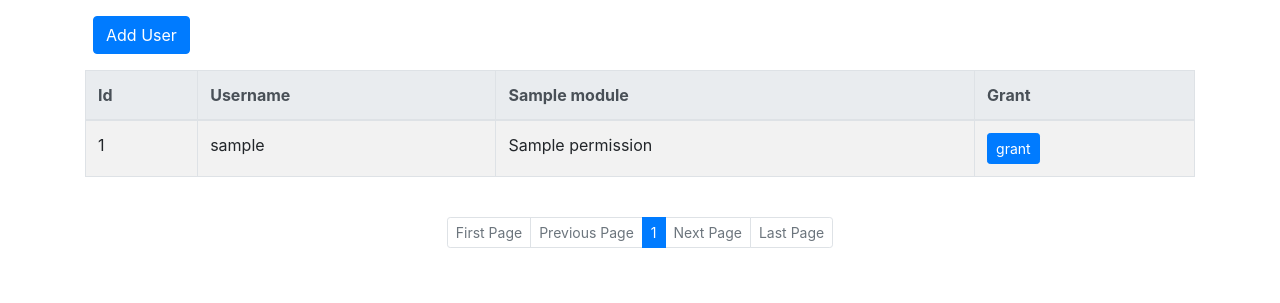
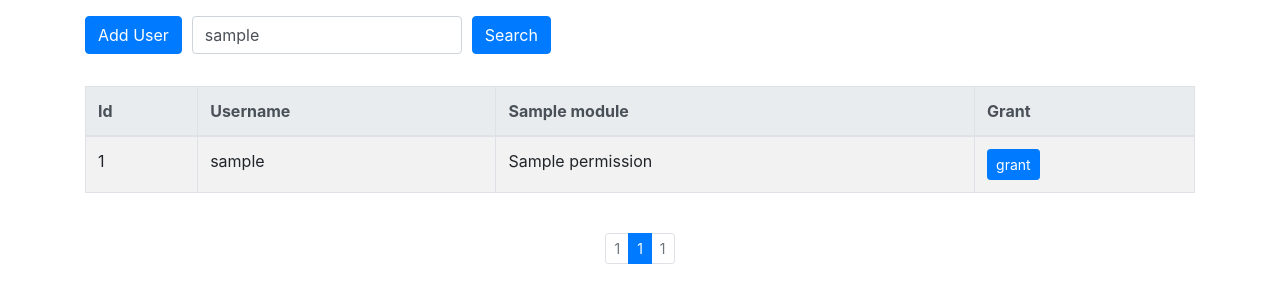
Before and after one commit to happyflyer/flask-quickstart, a Flask app: template app/templates/main/user_list.jinja2 in a window 1280 px wide. Shown: the part 58-361 px from the top of the page. Run offline with Flask 2, Linux system fonts and the light colour scheme; the template is opened without the code that fills it: most values are stand-ins (such as "Sample title", 1, 10 or a date in 2020); some libraries are stand-ins or nearby versions.

Commit message:
修复list.jinja2分页问题

```diff
--- a/app/__init__.py
+++ b/app/__init__.py
@@ -25,7 +25,7 @@ from .permission import *
 # 主版本号：当你做了不兼容的 API 修改，
 # 次版本号：当你做了向下兼容的功能性新增，
 # 修订号：当你做了向下兼容的问题修正。
-__version__ = '0.2.7'
+__version__ = '0.2.8'
 
 db = SQLAlchemy()
 migrate = Migrate()
@@ -163,3 +163,4 @@ def get_locale():
 
 
 from . import models  # NOQA
+from .beans import *  # NOQA
--- a/app/templates/list.jinja2
+++ b/app/templates/list.jinja2
@@ -15,35 +15,36 @@
     {# 底部页码 #}
     {% if res and res.total %}
     <div class="my-3">
+        <form>
+            {% if keywords %}
+            {% for key in keywords %}
+            <input type="hidden" class="page-link" name="{{ key }}" value="{{ keywords.get(key) }}" >
+            {% endfor %}
+            {% endif %}
             <nav aria-label="Page navigation example">
                 <ul class="pagination pagination-sm justify-content-center">
                     <li class="page-item {% if res.page == 1 %} disabled {% endif %}">
-                    <a class="page-link" href="{{ url_for('{}'.format(page_target), page=1) }}">{{ _('First Page') }}</a>
-                </li>
-                <li class="page-item {% if not res.has_prev %} disabled {% endif %}">
-                    <a class="page-link" href="{{ url_for('{}'.format(page_target), page=res.prev_num or '#') }}">{{ _('Previous Page') }}</a>
+                        <input type="submit" class="page-link" name="page" value="{{ 1 }}">
                     </li>
                     {% for i in range(max(res.page-3, 1), res.page) %}
                     <li class="page-item">
-                    <a class="page-link" href="{{ url_for('{}'.format(page_target), page=i or '#') }}">{{ i }}</a>
+                        <input type="submit" class="page-link" name="page" value="{{ i or '#' }}" >
                     </li>
                     {% endfor %}
                     <li class="page-item active">
-                    <a class="page-link" href="#">{{ res.page }}<span class="sr-only">(current)</span></a>
+                        <input type="submit" class="page-link" name="page" value="{{ res.page }}">
                     </li>
                     {% for i in range(res.page+1, min(res.page+4, res.pages+1)) %}
                     <li class="page-item">
-                    <a class="page-link" href="{{ url_for('{}'.format(page_target), page=i or '#') }}">{{ i }}</a>
+                        <input type="submit" class="page-link" name="page" value="{{ i or '#' }}" >
                     </li>
                     {% endfor %}
-                <li class="page-item {% if not res.has_next %} disabled {% endif %}">
-                    <a class="page-link" href="{{ url_for('{}'.format(page_target), page=res.next_num or '#') }}">{{ _('Next Page') }}</a>
-                </li>
                     <li class="page-item {% if res.page == res.pages %} disabled {% endif %}">
-                    <a class="page-link" href="{{ url_for('{}'.format(page_target), page=res.pages or '#') }}">{{ _('Last Page') }}</a>
+                        <input type="submit" class="page-link" name="page" value="{{ res.pages }}">
                     </li>
                 </ul>
             </nav>
+        </form>
     </div>
     {% endif %}
 {% endblock %}
--- a/app/templates/main/user_list.jinja2
+++ b/app/templates/main/user_list.jinja2
@@ -2,9 +2,20 @@
 
 
 {% block button_content %}
-    <span class="mx-2 my-2">
-        <a href="{{ url_for('main.add_user') }}" class="btn btn-primary">{{ _('Add User') }}</a>
-    </span>
+    <form>
+        <div class="form-row">
+            <div class="form-group col-auto">
+                <a href="{{ url_for('main.add_user') }}" class="btn btn-primary">{{ _('Add User') }}</a>
+            </div>
+            <div class="form-group col-md-3">
+                <label class="sr-only mr-sm-2" for="username">{{ _('Username') }}</label>
+                <input type="text" class="form-control" id="username" name="username" placeholder="{{ _('Username') }}" value="{{ keywords.get('username') if keywords }}">
+            </div>
+            <div class="form-group col-md-2">
+                <button type="submit" class="btn btn-primary">{{ _('Search') }}</button>
+            </div>
+        </div>
+    </form>
 {% endblock %}
 
 
```
Also changed, not shown: app/main/users.py (+6 -1 lines). Lines whose indentation alone changed are shown as unchanged.
